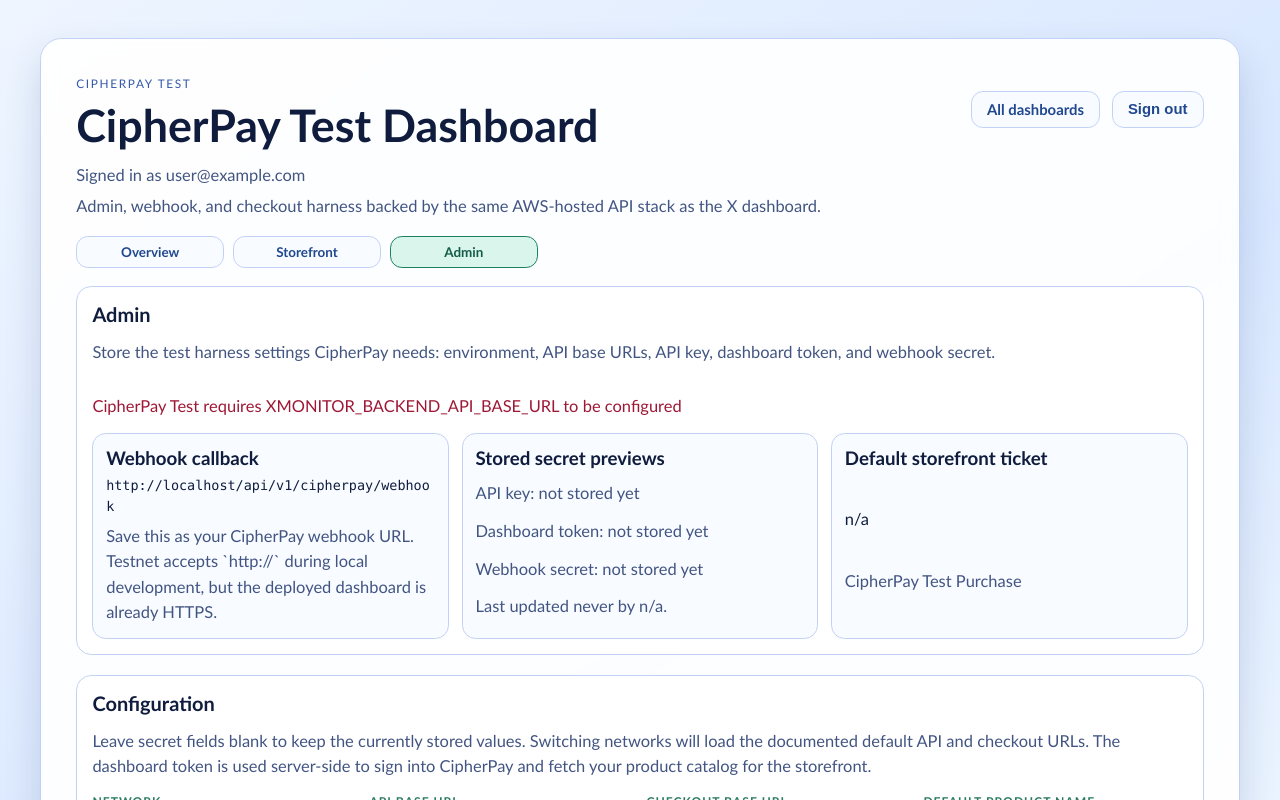
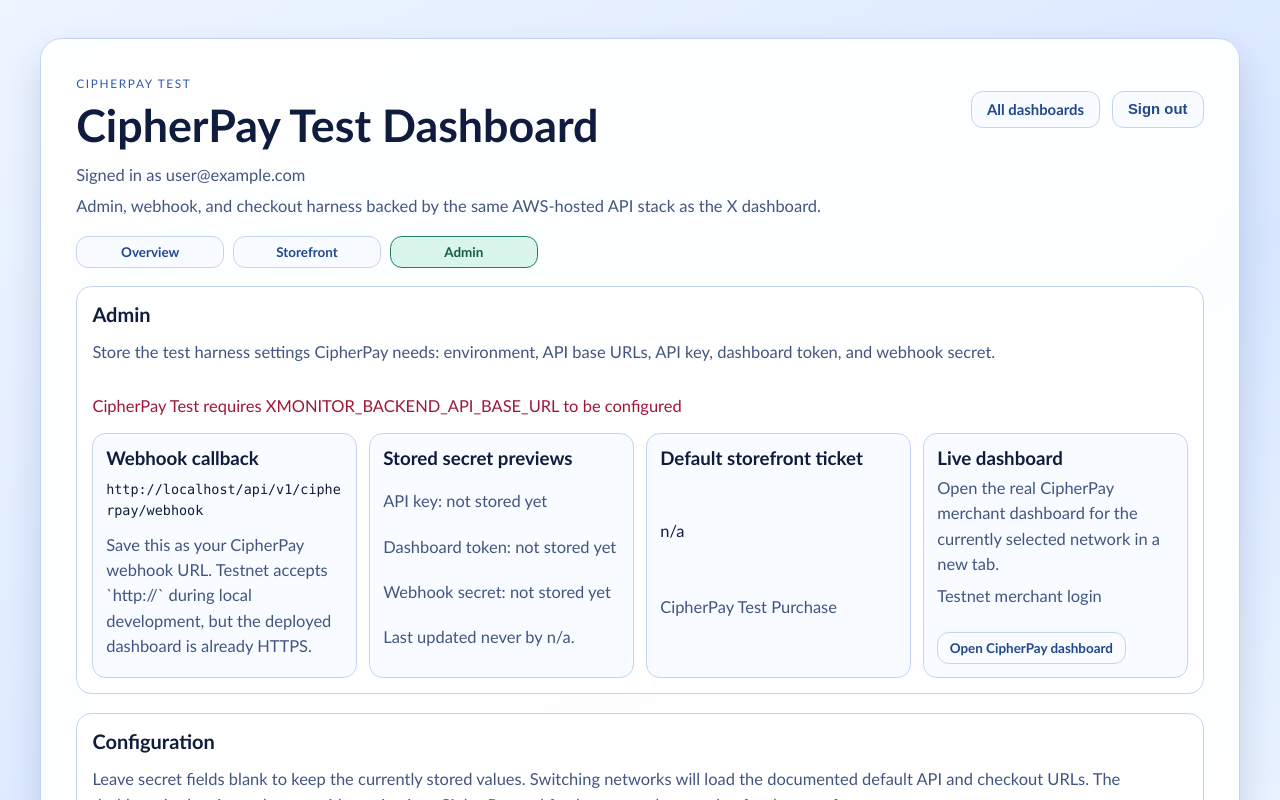
Before and after one commit to paulbrigner/zodldashboard, a Next.js app: page /cipherpay-test/admin in a window 1280 px wide. Shown: the top 800 px of the page. Built offline with nearby package versions, Linux system fonts and the light colour scheme; no server answers; sample sign-in values are in the browser's storage.

Commit message:
Add CipherPay dashboard launch link

```diff
--- a/app/cipherpay-test/admin/admin-client.tsx
+++ b/app/cipherpay-test/admin/admin-client.tsx
@@ -4,6 +4,7 @@ import { FormEvent, useEffect, useState } from "react";
 import type { CipherPayNetwork, CipherPayTestConfig } from "@/lib/cipherpay-test/types";
 import { LocalDateTime } from "../../components/local-date-time";
 import {
+  cipherPayDashboardLoginUrl,
   cipherPayDefaultsForNetwork,
   cipherPayWebhookCallbackUrl,
   formatFiatAmount,
@@ -98,6 +99,7 @@ export function CipherPayTestAdminClient() {
   }
 
   const webhookUrl = origin ? cipherPayWebhookCallbackUrl(origin) : "/api/v1/cipherpay/webhook";
+  const liveDashboardUrl = cipherPayDashboardLoginUrl(checkoutBaseUrl || config?.checkout_base_url, network);
 
   return (
     <div className="cipherpay-page-body">
@@ -136,6 +138,17 @@ export function CipherPayTestAdminClient() {
             <h3>Default storefront ticket</h3>
             <p>{formatFiatAmount(config?.default_amount ?? null, config?.default_currency ?? null)}</p>
             <p className="subtle-text">{config?.default_product_name || "CipherPay Test Purchase"}</p>
+          </article>
+
+          <article className="cipherpay-detail-card">
+            <h3>Live dashboard</h3>
+            <p className="subtle-text">Open the real CipherPay merchant dashboard for the currently selected network in a new tab.</p>
+            <p className="subtle-text">{network === "mainnet" ? "Mainnet merchant login" : "Testnet merchant login"}</p>
+            <div className="button-row">
+              <a className="button button-secondary button-small" href={liveDashboardUrl} rel="noreferrer noopener" target="_blank">
+                Open CipherPay dashboard
+              </a>
+            </div>
           </article>
         </div>
       </section>
--- a/app/cipherpay-test/client-utils.ts
+++ b/app/cipherpay-test/client-utils.ts
@@ -35,6 +35,16 @@ export function cipherPayDefaultsForNetwork(network: CipherPayNetwork) {
   };
 }
 
+export function cipherPayDashboardLoginUrl(checkoutBaseUrl: string | null | undefined, network: CipherPayNetwork): string {
+  const fallback = cipherPayDefaultsForNetwork(network).checkoutBaseUrl;
+  try {
+    const origin = new URL((checkoutBaseUrl || fallback).trim()).origin;
+    return `${origin}/en/dashboard/login`;
+  } catch {
+    return `${fallback}/en/dashboard/login`;
+  }
+}
+
 export function cipherPayWebhookCallbackUrl(origin: string) {
   return `${origin.replace(/\/+$/, "")}/api/v1/cipherpay/webhook`;
 }
```
